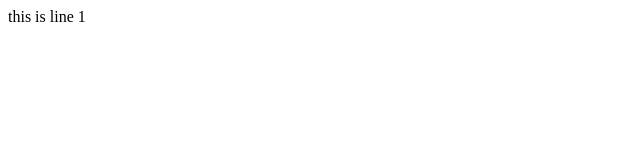
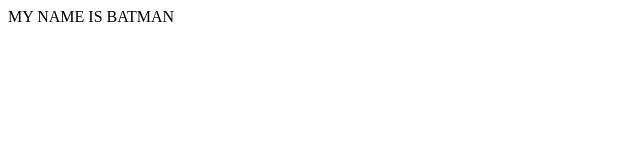
Before and after one commit to batman546/batman546.github.io, a plain HTML site: page index.html in a window 1280 px wide. Shown: the whole page, without its empty margins (0-640 px from the left). Drawn offline with Linux system fonts and the light colour scheme.

Commit message:
Update index.html

```diff
--- a/index.html
+++ b/index.html
@@ -3,6 +3,6 @@
 <title>gitpractice</title>
 </head>
 <body>
-<p>this is line 1</p>
+<p>MY NAME IS BATMAN</p>
 </body>
 </html>
```
